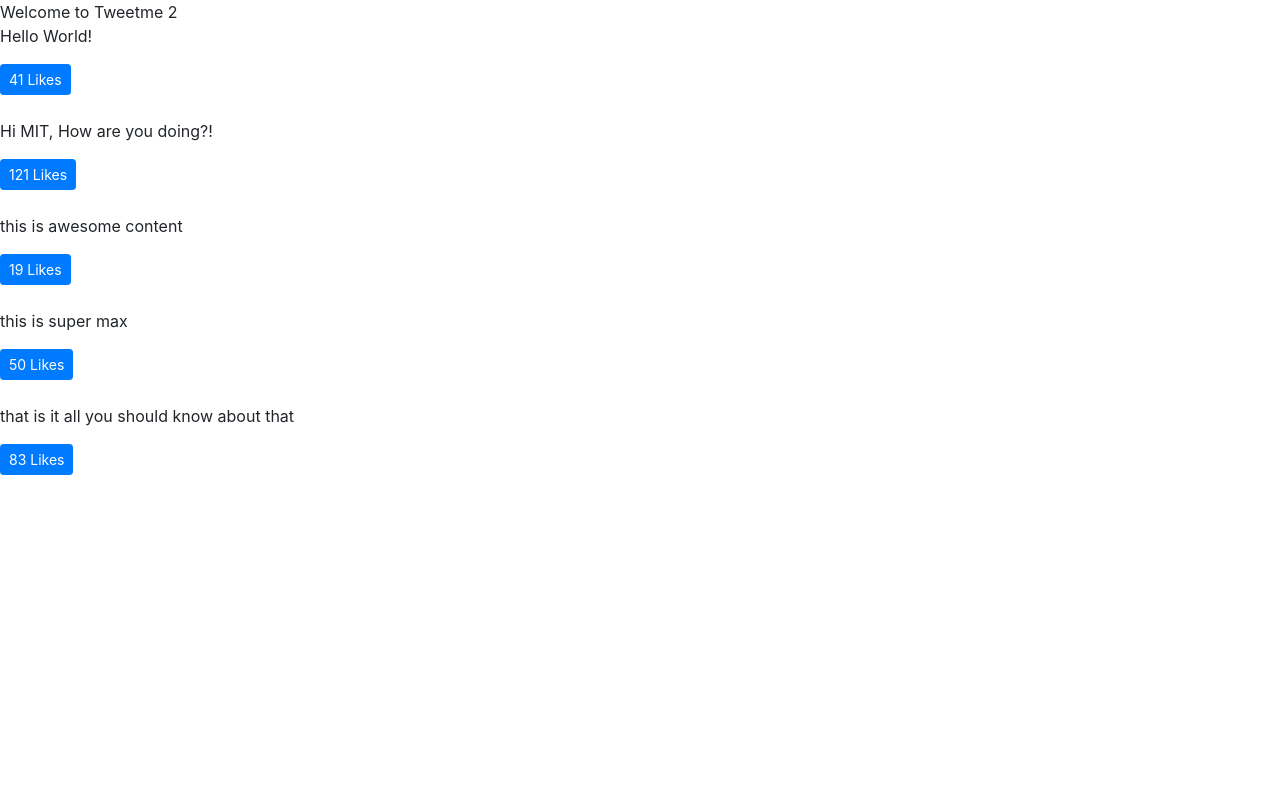
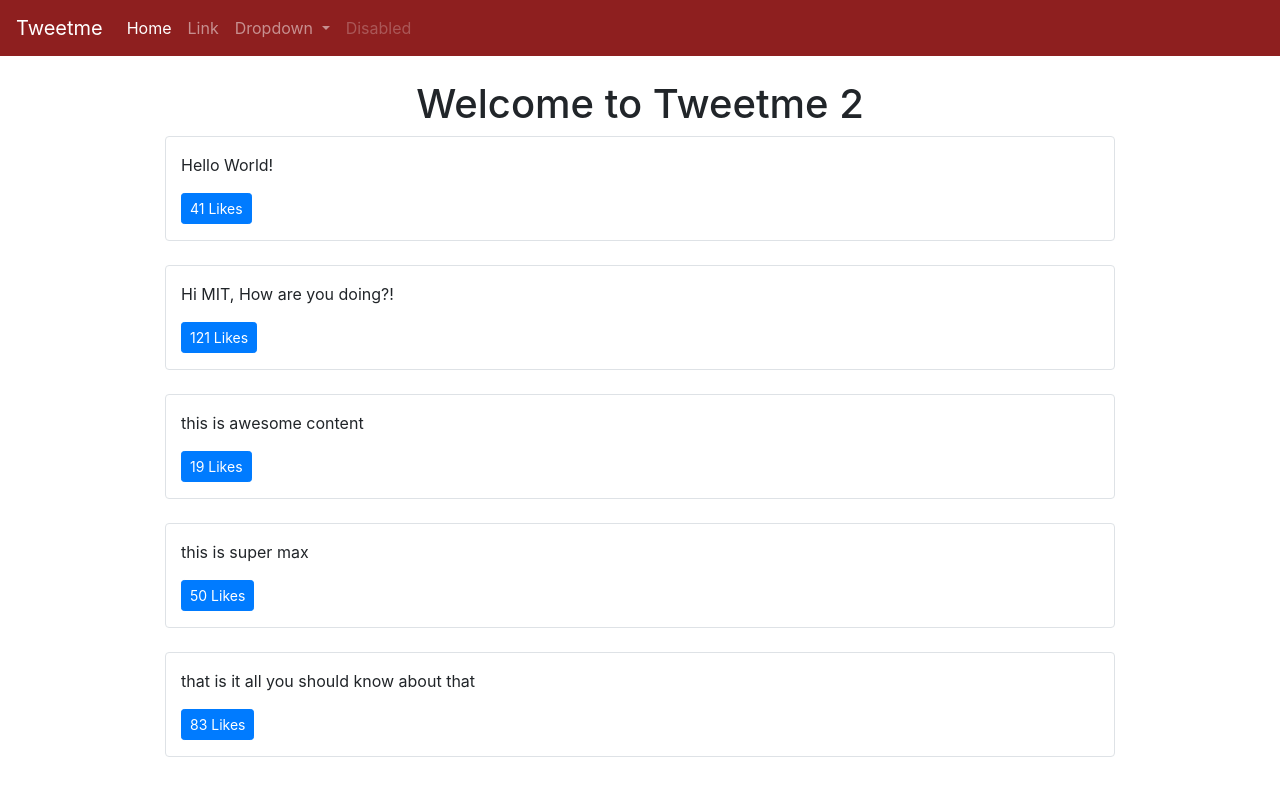
Before and after one commit to SBekzod/twitter, a Django app: page / in a window 1280 px wide. Run offline with Django 3.2, Linux system fonts and the light colour scheme; data comes from the database, SQL or seed files in the repository; some libraries are stand-ins or nearby versions.

Commit message:
feat: create templateView components to include on base

```diff
--- a/templates/base.html
+++ b/templates/base.html
@@ -7,12 +7,19 @@
 
     <!-- Bootstrap CSS -->
     <link rel="stylesheet" href="https://stackpath.bootstrapcdn.com/bootstrap/4.4.1/css/bootstrap.min.css" integrity="sha384-Vkoo8x4CGsO3+Hhxv8T/Q5PaXtkKtu6ug5TOeNV6gBiFeWPGFN9MuhOf23Q9Ifjh" crossorigin="anonymous">
-
+    <style>
+      .bg-tweetme {
+          background-color: #8e1f1f!important;
+      }
+    </style>
     <title>Tweetme 2 {% block head_title %}{% endblock head_title%}</title>
   </head>
   <body>
-    {% block content %}
-    {% endblock content %}
+    {% include "components/navbar.html" %}
+    <div class='container'>
+      {% block content %}
+      {% endblock content %}
+    </div>
     <!-- DRY Don't Repeat Yourself -->
     <!-- Optional JavaScript -->
     <!-- jQuery first, then Popper.js, then Bootstrap JS -->
--- /dev/null
+++ b/templates/components/navbar.html
@@ -0,0 +1,35 @@
+<nav class="navbar navbar-expand-lg navbar-dark bg-tweetme mb-4">
+  <a class="navbar-brand" href="/">Tweetme</a>
+  <button class="navbar-toggler" type="button" data-toggle="collapse" data-target="#navbarSupportedContent" aria-controls="navbarSupportedContent" aria-expanded="false" aria-label="Toggle navigation">
+    <span class="navbar-toggler-icon"></span>
+  </button>
+
+  <div class="collapse navbar-collapse" id="navbarSupportedContent">
+    <ul class="navbar-nav mr-auto">
+      <li class="nav-item active">
+        <a class="nav-link" href="#">Home <span class="sr-only">(current)</span></a>
+      </li>
+      <li class="nav-item">
+        <a class="nav-link" href="#">Link</a>
+      </li>
+      <li class="nav-item dropdown">
+        <a class="nav-link dropdown-toggle" href="#" id="navbarDropdown" role="button" data-toggle="dropdown" aria-haspopup="true" aria-expanded="false">
+          Dropdown
+        </a>
+        <div class="dropdown-menu" aria-labelledby="navbarDropdown">
+          <a class="dropdown-item" href="#">Action</a>
+          <a class="dropdown-item" href="#">Another action</a>
+          <div class="dropdown-divider"></div>
+          <a class="dropdown-item" href="#">Something else here</a>
+        </div>
+      </li>
+      <li class="nav-item">
+        <a class="nav-link disabled" href="#" tabindex="-1" aria-disabled="true">Disabled</a>
+      </li>
+    </ul>
+    <form class="form-inline my-2 my-lg-0 d-none">
+      <input class="form-control mr-sm-2" type="search" placeholder="Search" aria-label="Search">
+      <button class="btn btn-outline-success my-2 my-sm-0" type="submit">Search</button>
+    </form>
+  </div>
+</nav>
--- a/templates/pages/home.html
+++ b/templates/pages/home.html
@@ -6,9 +6,15 @@ this is amazing!!!!
 
 
 {% block content %}
-Welcome to Tweetme 2
 
-<div id='tweets'>
+<div class='row text-center'>
+    <div class='col'>
+        <h1>Welcome to Tweetme 2</h1>
+    </div>
+</div>
+
+
+<div class='row' id='tweets'>
     Loading...
 </div>
 
@@ -37,7 +43,7 @@ function LikeBtn(tweet) {
 }
 
 function formatTweetElement(tweet) {
-    var formattedTweet = "<div class='mb-4 tweet' id='tweet-" + tweet.id
+    var formattedTweet = "<div class='col-12 col-md-10 mx-auto border rounded py-3 mb-4 tweet' id='tweet-" + tweet.id
     + "'><p>" + tweet.content +
         "</p><div class='btn-group'>" + LikeBtn(tweet) +
         "</div></div>"
```
Also changed, not shown: templates/components/footer.html (added).
